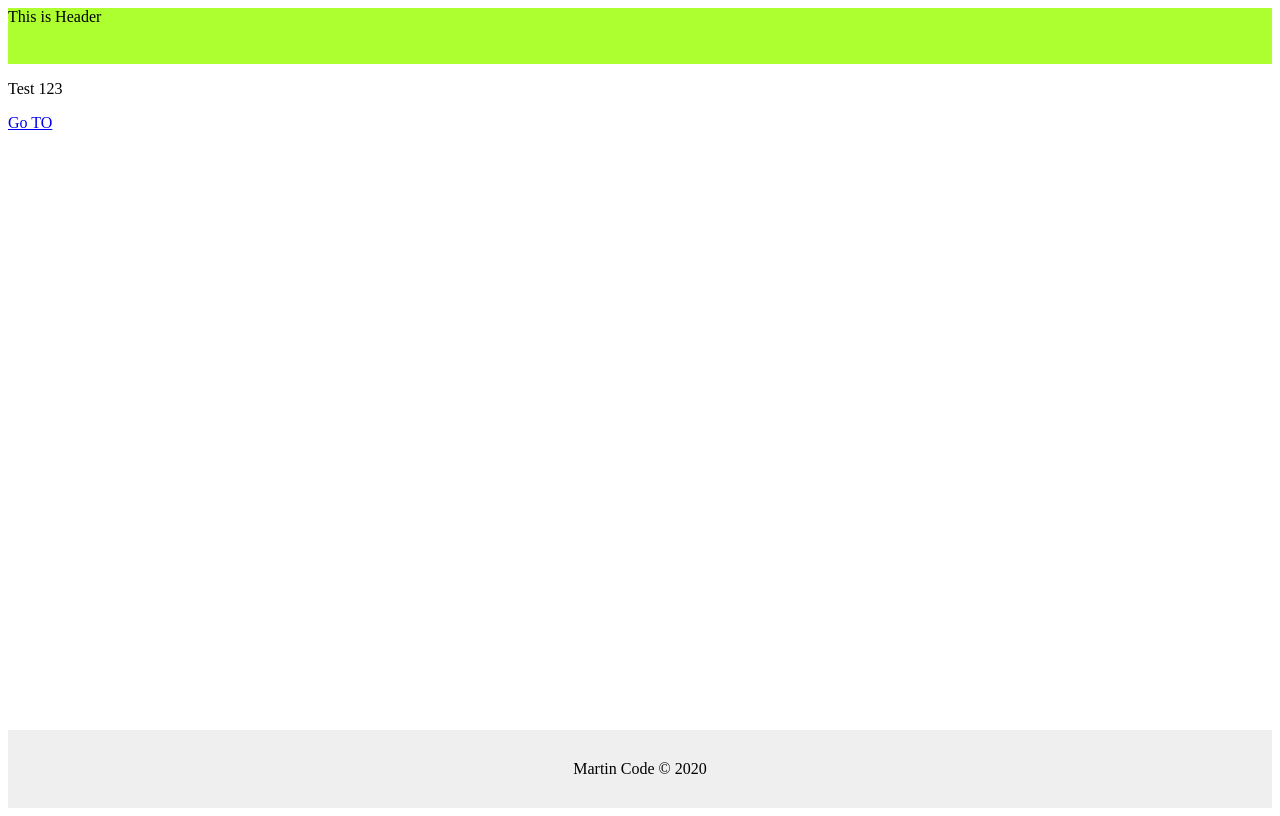
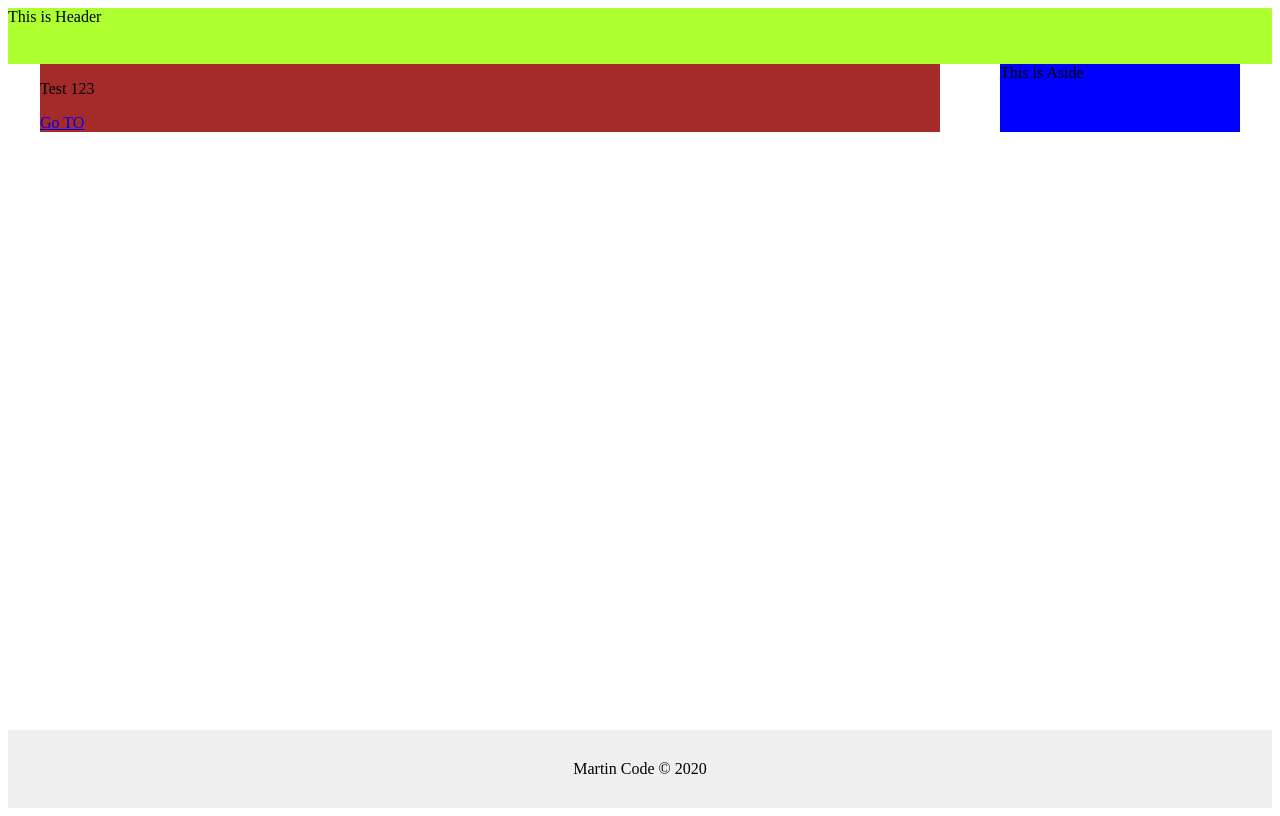
Before and after one commit to ChengYiLin/MTCode, a Next.js app: page / in a window 1280 px wide. Built offline with nearby package versions, Linux system fonts and the light colour scheme.

Commit message:
feat: 建立 Blog 基本 Layout (header, main, aside, footer)

```diff
--- /dev/null
+++ b/components/Aside/index.tsx
@@ -0,0 +1,13 @@
+import { FC } from 'react'
+import styled from 'styled-components'
+
+const Wrapper = styled.aside`
+  flex: 0 0 20%;
+  background: blue;
+`
+
+const Aside: FC = () => {
+  return <Wrapper>This is Aside</Wrapper>
+}
+
+export default Aside
--- a/components/Header/index.tsx
+++ b/components/Header/index.tsx
@@ -1,7 +1,7 @@
 import { FC } from 'react'
 import styled from 'styled-components'
 
-const Wrapper = styled.footer`
+const Wrapper = styled.header`
   flex: 0 0 56px;
   background: greenyellow;
 `
--- a/components/Layout/index.tsx
+++ b/components/Layout/index.tsx
@@ -1,6 +1,8 @@
 import { FC } from 'react'
 import styled from 'styled-components'
 import Header from '@components/Header'
+import Main from '@components/Main'
+import Aside from '@components/Aside'
 import Footer from '@components/Footer'
 
 const LayoutWrapper = styled.div`
@@ -9,15 +11,28 @@ const LayoutWrapper = styled.div`
   min-height: 100vh;
 `
 
-const Main = styled.main`
+const MainWrapper = styled.div`
   flex: 1 1 auto;
+`
+
+const MainContainer = styled.div`
+  display: flex;
+  justify-content: space-between;
+
+  max-width: 1200px;
+  margin: 0 auto;
 `
 
 const Layout: FC = ({ children }) => {
   return (
     <LayoutWrapper>
       <Header />
-      <Main>{children}</Main>
+      <MainWrapper>
+        <MainContainer>
+          <Main>{children}</Main>
+          <Aside />
+        </MainContainer>
+      </MainWrapper>
       <Footer />
     </LayoutWrapper>
   )
--- /dev/null
+++ b/components/Main/index.tsx
@@ -0,0 +1,13 @@
+import { FC } from 'react'
+import styled from 'styled-components'
+
+const Wrapper = styled.main`
+  flex: 0 0 75%;
+  background: brown;
+`
+
+const Main: FC = ({ children }) => {
+  return <Wrapper>{children}</Wrapper>
+}
+
+export default Main
```
